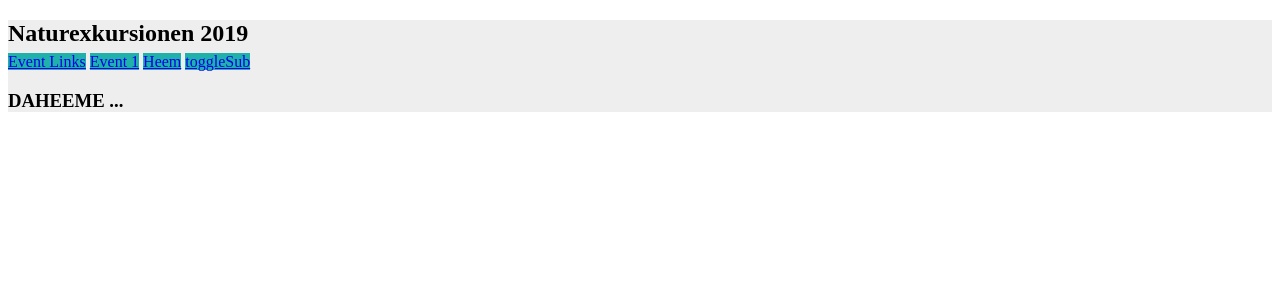
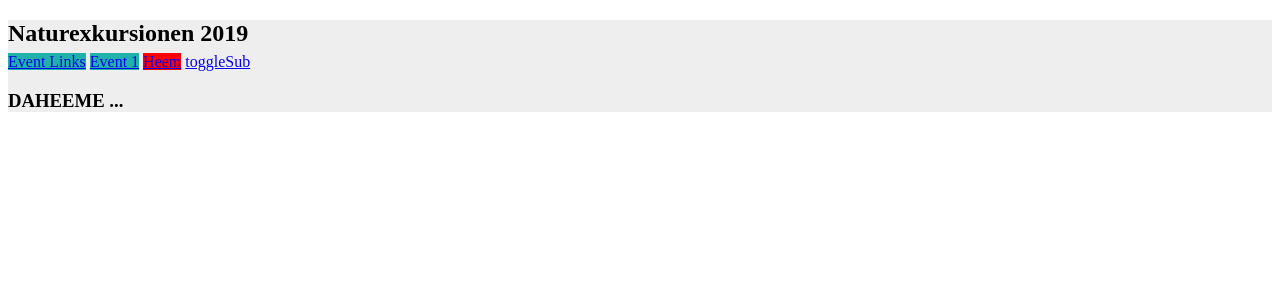
Before and after one commit to carexpilosa/natex, a React app: page / in a window 1280 px wide. Shown: the top 300 px of the page. Built offline with nearby package versions, Linux system fonts and the light colour scheme.

Commit message:
link colors

```diff
--- a/src/App.js
+++ b/src/App.js
@@ -18,7 +18,8 @@ class App extends React.Component {
           </Switch>
           <Switch>
             <Route path='/elinks' component={EventLinks} />
-            <Route path='/event1'
+            <Route
+              path='/event1'
               render={() => (
                 <Event1
                   title={'Frühlingssonne im Biesenthaler Becken'}
--- a/src/Menu.js
+++ b/src/Menu.js
@@ -11,6 +11,7 @@ class Menu extends React.Component {
   }
 
   render() {
+    console.log('RRRRRENDER', this.state);
     return (
       <div>
         {this.renderMainMenu()}
@@ -27,75 +28,42 @@ class Menu extends React.Component {
     const { pathname } = this.state;
     const links = [
       {
-        link: '/elinks',
+        href: '/elinks',
         label: 'Event Links'
       },
       {
-        link: '/event1',
+        href: '/event1',
         label: 'Event 1'
       },
       {
-        link: '/',
+        href: '/',
         label: 'Heem'
-      },
+      }
     ];
     return (
       <div id='mainMenu'>
         <div>
-          {
-            links.map(link => {
+          {links.map((link, idx) => {
+            const { href, label } = link;
             return (
-                <React.Fragment>
+              <React.Fragment key={`link_${idx}`}>
                 <Link
-                    className={pathname === link.link ? 'link' : 'nolink'}
+                  className={pathname === href ? 'nolink' : 'link'}
                   onMouseOver={e =>
-                      pathname !== link.link ? this._onMouseOver(e) : undefined
+                    pathname !== href ? this._onMouseOver(e) : undefined
                   }
                   onMouseOut={e =>
-                      pathname !== link.link ? this._onMouseOut(e) : undefined
+                    pathname !== href ? this._onMouseOut(e) : undefined
                   }
-                    to={link.link}
+                  onClick={() => this.setState({ pathname, href })}
+                  to={href}
                 >
-                    {link.label}
+                  {label}
                 </Link>
                 &nbsp;
               </React.Fragment>
-              )
-            })
-          }
-          {/*
-          <Link
-            className={pathname === '/elinks' ? 'link' : 'nolink'}
-            onMouseOver={e =>
-              pathname !== '/elinks' ? this._onMouseOver(e) : undefined
-            }
-            onMouseOut={e =>
-              pathname !== '/elinks' ? this._onMouseOut(e) : undefined
-            }
-            to='/elinks'
-          >
-            eventLinks
-          </Link>
-          &nbsp;
-          <Link
-            className={pathname === '/event1' ? 'link' : 'nolink'}
-            onMouseOver={e => this._onMouseOver(e)}
-            onMouseOut={e => this._onMouseOut(e)}
-            to='/event1'
-          >
-            event 1
-          </Link>
-          &nbsp;
-          <Link
-            className={pathname === '/' ? 'link' : 'nolink'}
-            onMouseOver={e => this._onMouseOver(e)}
-            onMouseOut={e => this._onMouseOut(e)}
-            to='/'
-          >
-            heem
-          </Link>
-          &nbsp;
-          */}
+            );
+          })}
           <a
             href='javascript: void(0)'
             onMouseOver={e => this._onMouseOver(e)}
@@ -112,13 +80,13 @@ class Menu extends React.Component {
   }
 
   _onMouseOver(e) {
-    e.target.style.backgroundColor = 'red';
-    return true;
+    //e.target.style.backgroundColor = 'red';
+    //return true;
   }
 
   _onMouseOut(e) {
-    e.target.style.backgroundColor = 'lightseagreen';
-    return true;
+    //e.target.style.backgroundColor = 'lightseagreen';
+    //return true;
   }
 
   renderSubMenu() {
--- a/src/styles.css
+++ b/src/styles.css
@@ -2,18 +2,18 @@ div {
   background-color: #eeeeee;
 }
 
-#mainMenu > div > a {
+/*#mainMenu > div > a {
   background-color: lightseagreen;
-}
+}*/
 
 #header > h2 {
   margin-bottom: 6px;
 }
 
 .link {
-  background-color: 'lightseagreen';
+  background-color: lightseagreen;
 }
 
 .nolink {
-  background-color: 'red';
+  background-color: red;
 }
```
Also changed, not shown: 26 other files (tests, documents, lock files or other folders). Lines whose indentation alone changed are shown as unchanged.
